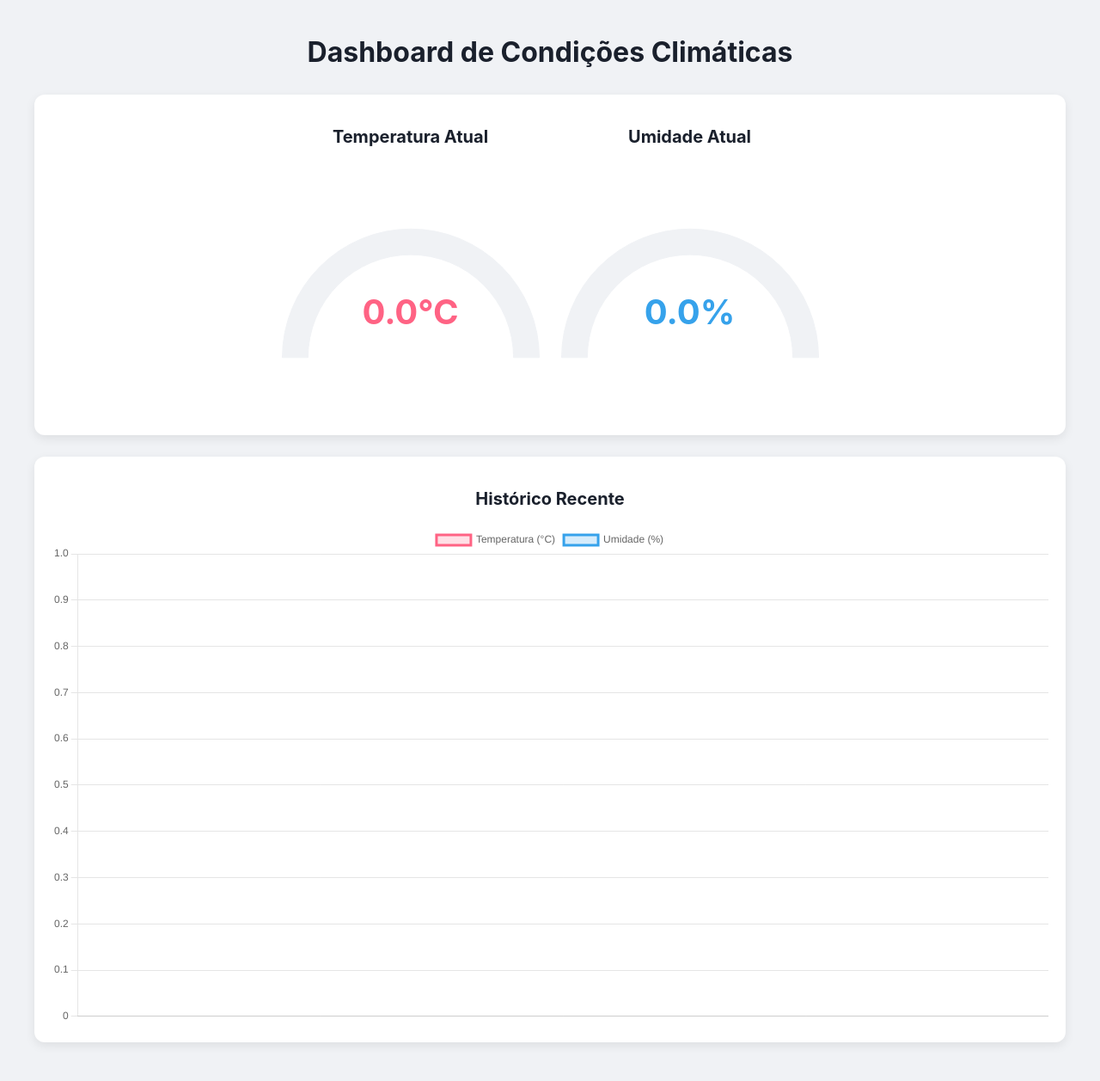
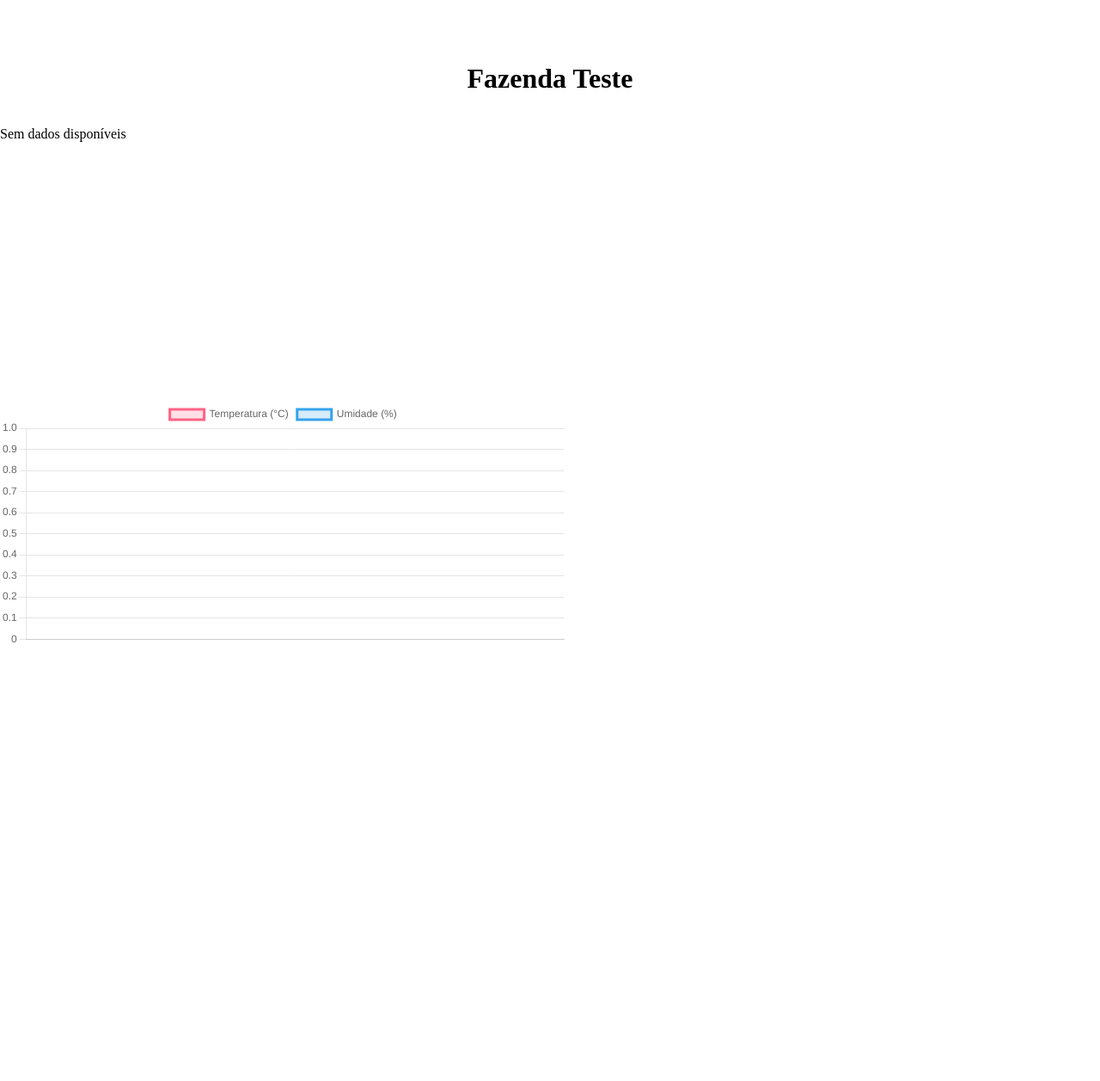
Before and after one commit to FilomenaSoares/SoilAnalysis, a Django app: page /dht11/frontend/ in a window 1280 px wide. Shown: the whole page at 86% size. After the commit the page ends 748 px from the top, so only its background shows below. Run offline with Django 5.2, Linux system fonts and the light colour scheme; data that the repository does not hold is empty.

Commit message:
fix: app DHT11

```diff
--- a/DHT11/models.py
+++ b/DHT11/models.py
@@ -4,7 +4,8 @@ from django.utils import timezone
 class DHT11Data(models.Model):
     temperatura=models.FloatField()
     umidade=models.FloatField()
-    timestamp=models.DateTimeField(auto_now_add=True)
+    timestamp = models.DateTimeField(auto_now_add=True)
+
 
 
     def __str__(self):
--- a/DHT11/serializers.py
+++ b/DHT11/serializers.py
@@ -2,6 +2,7 @@ from rest_framework import serializers
 from DHT11.models import DHT11Data
 
 class DHT11Serializer(serializers.ModelSerializer):
+
     class Meta:
         model = DHT11Data
         fields = ('temperatura', 'umidade', 'timestamp')
--- /dev/null
+++ b/DHT11/static/DHT11/list.css
@@ -0,0 +1,58 @@
+.container {  display: grid;
+  grid-template-columns: 1.7fr 0.1fr 1.5fr;
+  grid-template-rows: 0.2fr 0.2fr 2.6fr;
+  gap: 0px 0px;
+  grid-auto-flow: row;
+  grid-template-areas:
+    "navbar navbar navbar"
+    "tituloLocal tituloLocal tituloLocal"
+    "leftSide . rightSide";
+}
+
+.navbar { grid-area: navbar; }
+
+.tituloLocal {
+    grid-area: tituloLocal;
+    text-align: center;
+}
+
+
+.leftSide {  display: grid;
+  grid-template-columns: 1fr 1fr 1fr;
+  grid-template-rows: 1.5fr 0.5fr 1fr;
+  gap: 0px 0px;
+  grid-auto-flow: row;
+  grid-template-areas:
+    "umidadeTempArAtual umidadeTempArAtual umidadeTempArAtual"
+    "umidadeTempGrafico umidadeTempGrafico umidadeTempGrafico"
+    "umidadeTempGrafico umidadeTempGrafico umidadeTempGrafico";
+  grid-area: leftSide;
+}
+
+.umidadeTempArAtual { grid-area: umidadeTempArAtual; }
+
+.umidadeTempGrafico { grid-area: umidadeTempGrafico; }
+
+.rightSide {  display: grid;
+  grid-template-columns: 1fr 1fr 1fr;
+  grid-template-rows: 1fr 0.5fr 1.5fr;
+  gap: 0px 0px;
+  grid-auto-flow: row;
+  grid-template-areas:
+    "umidadeSoloAtual umidadeSoloAtual umidadeSoloAtual"
+    "umidadeSoloAtual umidadeSoloAtual umidadeSoloAtual"
+    "LitrosUtilizados LitrosUtilizados LitrosUtilizados";
+  grid-area: rightSide;
+}
+
+.umidadeSoloAtual { grid-area: umidadeSoloAtual; }
+
+.LitrosUtilizados { grid-area: LitrosUtilizados; }
+
+
+html, body , .container {
+  height: 100%;
+  margin: 0;
+}
+
+/* For presentation only, no need to copy the code below */
--- /dev/null
+++ b/DHT11/static/DHT11/script.js
@@ -0,0 +1,68 @@
+const ctx = document.getElementById('sensorChart').getContext('2d');
+
+let sensorChart = new Chart(ctx, {
+    type: 'line',
+    data: {
+        labels: [],
+        datasets: [
+            {
+                label: 'Temperatura (°C)',
+                data: [],
+                borderColor: 'rgba(255, 99, 132, 1)',
+                backgroundColor: 'rgba(255, 99, 132, 0.2)',
+                tension: 0.3
+            },
+            {
+                label: 'Umidade (%)',
+                data: [],
+                borderColor: 'rgba(54, 162, 235, 1)',
+                backgroundColor: 'rgba(54, 162, 235, 0.2)',
+                tension: 0.3
+            }
+        ]
+    },
+    options: {
+        responsive: true,
+        scales: {
+            y: {
+                beginAtZero: true
+            }
+        }
+    }
+});
+
+// Função para atualizar o gráfico
+function updateChart() {
+    fetch('/dht11/dados/')  // URL da API
+        .then(response => response.json())
+        .then(data => {
+            let labels = [];
+            let temperatures = [];
+            let humidities = [];
+
+            data.reverse().forEach(item => {
+                labels.push(new Date(item.timestamp).toLocaleTimeString());
+                temperatures.push(item.temperatura);
+                humidities.push(item.umidade);
+            });
+
+            sensorChart.data.labels = labels;
+            sensorChart.data.datasets[0].data = temperatures;
+            sensorChart.data.datasets[1].data = humidities;
+            sensorChart.update();
+
+            // Atualiza o último valor no div
+            if(data.length > 0){
+                document.querySelector('.umidadeTempArAtual').innerHTML = `
+                    <p>Temperatura: ${data[data.length-1].temperatura} °C</p>
+                    <p>Umidade: ${data[data.length-1].umidade} %</p>
+                    <p>Atualizado em: ${new Date(data[data.length-1].timestamp).toLocaleTimeString()}</p>
+                `;
+            }
+        })
+        .catch(err => console.error('Erro ao buscar dados:', err));
+}
+
+// Atualiza a cada 10 segundos
+updateChart();
+setInterval(updateChart, 10000);
--- a/DHT11/templates/DHT11/list.html
+++ b/DHT11/templates/DHT11/list.html
@@ -1,216 +1,48 @@
+{% load static %}
+
 <!DOCTYPE html>
 <html lang="pt-br">
-
 <head>
     <meta charset="UTF-8">
     <meta name="viewport" content="width=device-width, initial-scale=1.0">
-    <title>Dashboard de Condições Climáticas</title>
+    <title>Soil Analysis</title>
+    <link rel="stylesheet" href="{% static 'DHT11/list.css' %}">
     <script src="https://cdn.jsdelivr.net/npm/chart.js"></script>
-    <style>
-        body {
-            font-family: -apple-system, BlinkMacSystemFont, "Segoe UI", Roboto, Helvetica, Arial, sans-serif;
-            margin: 0;
-            padding: 20px;
-            background-color: #f0f2f5;
-            color: #333;
-        }
+</head>
+<body>
+<div class="container">
 
-        .dashboard-container {
-            max-width: 1200px;
-            margin: auto;
-        }
+    <div class="navbar"></div>
 
-        .card {
-            background-color: #fff;
-            padding: 20px;
-            border-radius: 12px;
-            box-shadow: 0 4px 12px rgba(0, 0, 0, 0.08);
-            margin-bottom: 25px;
-        }
+    <div class="tituloLocal">
+        <h1>Fazenda Teste</h1>
+    </div>
 
-        h1,
-        h2 {
-            color: #1a202c;
-            text-align: center;
-        }
+    <div class="leftSide">
 
-        h1 {
-            margin-bottom: 30px;
-        }
-
-        h2 {
-            margin-bottom: 15px;
-            font-size: 1.25rem;
-        }
-
-        /* Estilos para a seção dos Gauges */
-        .gauges-section {
-            display: flex;
-            flex-wrap: wrap;
-            gap: 25px;
-            justify-content: center;
-            margin-bottom: 25px;
-        }
-
-        .gauge-wrapper {
-            flex: 1;
-            min-width: 250px;
-            max-width: 300px;
-            text-align: center;
-            position: relative;
-        }
-
-        .gauge-label {
-            position: absolute;
-            top: 65%;
-            left: 50%;
-            transform: translate(-50%, -50%);
-            font-size: 2.5rem;
-            font-weight: bold;
-        }
-
-        .temp-color {
-            color: #ff6384;
-        }
-
-        .humidity-color {
-            color: #36a2eb;
-        }
-
-        .history-container {
-            width: 100%;
-            margin-top: 20px;
-        }
-    </style>
-</head>
-
-<body>
-    <div class="dashboard-container">
-        <h1>Dashboard de Condições Climáticas</h1>
-
-        <!-- Seção dos Gauges para leitura atual -->
-        <div class="card gauges-section">
-            <div class="gauge-wrapper">
-                <h2>Temperatura Atual</h2>
-                <canvas id="tempGauge"></canvas>
-                <div id="tempValue" class="gauge-label temp-color">--</div>
-            </div>
-            <div class="gauge-wrapper">
-                <h2>Umidade Atual</h2>
-                <canvas id="humidityGauge"></canvas>
-                <div id="humidityValue" class="gauge-label humidity-color">--</div>
-            </div>
+        <div class="umidadeTempArAtual">
+          {% if current_data %}
+            <p>Temperatura: {{ current_data.temperatura }} °C</p>
+            <p>Umidade: {{ current_data.umidade }} %</p>
+         <p>Atualizado em: {{ current_data.timestamp|time:"H:i:s" }}</p>
+             {% else %}
+          <p>Sem dados disponíveis</p>
+             {% endif %}
         </div>
 
-        <!-- Seção do Histórico (gráfico de linha) -->
-        <div class="card">
-            <h2>Histórico Recente</h2>
-            <div class="history-container">
-                <canvas id="historyChart"></canvas>
-            </div>
+        <div class="umidadeTempGrafico">
+            <canvas id="sensorChart" width="780" height="340"></canvas>
         </div>
     </div>
 
-    <script>
-        // Pegando os dados que o Django enviou do views.py
-        const labels = JSON.parse('{{ labels_json|safe }}');
-        const temperatures = JSON.parse('{{ temperatures_json|safe }}');
-        const humidities = JSON.parse('{{ humidities_json|safe }}');
+    <div class="rightSide">
+        <div class="umidadeSoloAtual"></div>
+        <div class="LitrosUtilizados"></div>
+    </div>
 
-        // Pega a leitura mais recente (a primeira da lista)
-        const latestTemp = temperatures.length > 0 ? temperatures[0] : 0;
-        const latestHumidity = humidities.length > 0 ? humidities[0] : 0;
+</div>
 
-        // Atualiza os valores no centro dos gauges
-        document.getElementById('tempValue').innerText = latestTemp.toFixed(1) + '°C';
-        document.getElementById('humidityValue').innerText = latestHumidity.toFixed(1) + '%';
+<script src="{% static 'DHT11/script.js' %}"></script>
 
-
-        // --- LÓGICA PARA O GAUGE DE TEMPERATURA ---
-        const tempGaugeData = {
-            datasets: [{
-                data: [latestTemp, 50 - latestTemp], // Valor atual e o restante para completar a escala (0-50°C)
-                backgroundColor: ['#ff6384', '#f0f2f5'],
-                borderColor: ['#ff6384', '#f0f2f5'],
-                borderWidth: 1,
-                circumference: 180, // Meio círculo
-                rotation: -90,      // Começa da esquerda
-            }]
-        };
-        const tempGaugeConfig = {
-            type: 'doughnut',
-            data: tempGaugeData,
-            options: {
-                responsive: true,
-                cutout: '80%',
-                plugins: {
-                    tooltip: { enabled: false } // Desativa dicas ao passar o mouse
-                }
-            }
-        };
-        new Chart(document.getElementById('tempGauge'), tempGaugeConfig);
-
-
-        // --- LÓGICA PARA O GAUGE DE UMIDADE ---
-        const humidityGaugeData = {
-            datasets: [{
-                data: [latestHumidity, 100 - latestHumidity], // Valor atual e o restante (0-100%)
-                backgroundColor: ['#36a2eb', '#f0f2f5'],
-                borderColor: ['#36a2eb', '#f0f2f5'],
-                borderWidth: 1,
-                circumference: 180,
-                rotation: -90,
-            }]
-        };
-        const humidityGaugeConfig = {
-            type: 'doughnut',
-            data: humidityGaugeData,
-            options: {
-                responsive: true,
-                cutout: '80%',
-                plugins: {
-                    tooltip: { enabled: false }
-                }
-            }
-        };
-        new Chart(document.getElementById('humidityGauge'), humidityGaugeConfig);
-
-
-        // --- LÓGICA PARA O GRÁFICO DE HISTÓRICO (seu código original, adaptado) ---
-        const historyData = {
-            labels: labels,
-            datasets: [{
-                label: 'Temperatura (°C)',
-                backgroundColor: 'rgba(255, 99, 132, 0.2)',
-                borderColor: '#ff6384',
-                data: temperatures,
-                tension: 0.3,
-                fill: true
-            }, {
-                label: 'Umidade (%)',
-                backgroundColor: 'rgba(54, 162, 235, 0.2)',
-                borderColor: '#36a2eb',
-                data: humidities,
-                tension: 0.3,
-                fill: true
-            }]
-        };
-        const historyConfig = {
-            type: 'line',
-            data: historyData,
-            options: {
-                scales: {
-                    y: { beginAtZero: false }
-                },
-                responsive: true,
-                plugins: {
-                    legend: { position: 'top' },
-                    title: { display: false } // Título já está no card
-                }
-            }
-        };
-        new Chart(document.getElementById('historyChart'), historyConfig);
-    </script>
 </body>
-
 </html>
--- a/docker-compose.yaml
+++ b/docker-compose.yaml
@@ -12,8 +12,7 @@ services:
     depends_on:
       - db
     networks:
-      # <-- ADICIONE ESTA LINHA
-      - postgres-docker-network # <-- E ESTA TAMBÉM. Isso conecta o 'web' à mesma rede do 'db'.
+      - postgres-docker-network
 
   db:
     container_name: postgres-docker
--- a/soilanalysis/settings.py
+++ b/soilanalysis/settings.py
@@ -10,7 +10,6 @@ BASE_DIR = Path(__file__).resolve().parent.parent
 # Quick-start development settings - unsuitable for production
 # See https://docs.djangoproject.com/en/5.2/howto/deployment/checklist/
 
-# SECURITY WARNING: keep the secret key used in production secret!
 SECRET_KEY = "test"
 
 DEBUG = True #Trocar para falso em prod
@@ -133,6 +132,7 @@ USE_TZ = True
 
 STATIC_URL = 'static/'
 
+
 # Default primary key field type
 # https://docs.djangoproject.com/en/5.2/ref/settings/#default-auto-field
 
```
Also changed, not shown: DHT11/views.py (+1 -10 lines), DHT11/migrations/0001_initial.py, DHT11/migrations/0002_dht11data_sensor_id_dht11data_topic.py (deleted), DHT11/migrations/0003_alter_dht11data_timestamp.py (deleted), DHT11/migrations/0004_remove_dht11data_sensor_id_remove_dht11data_topic.py (deleted).
